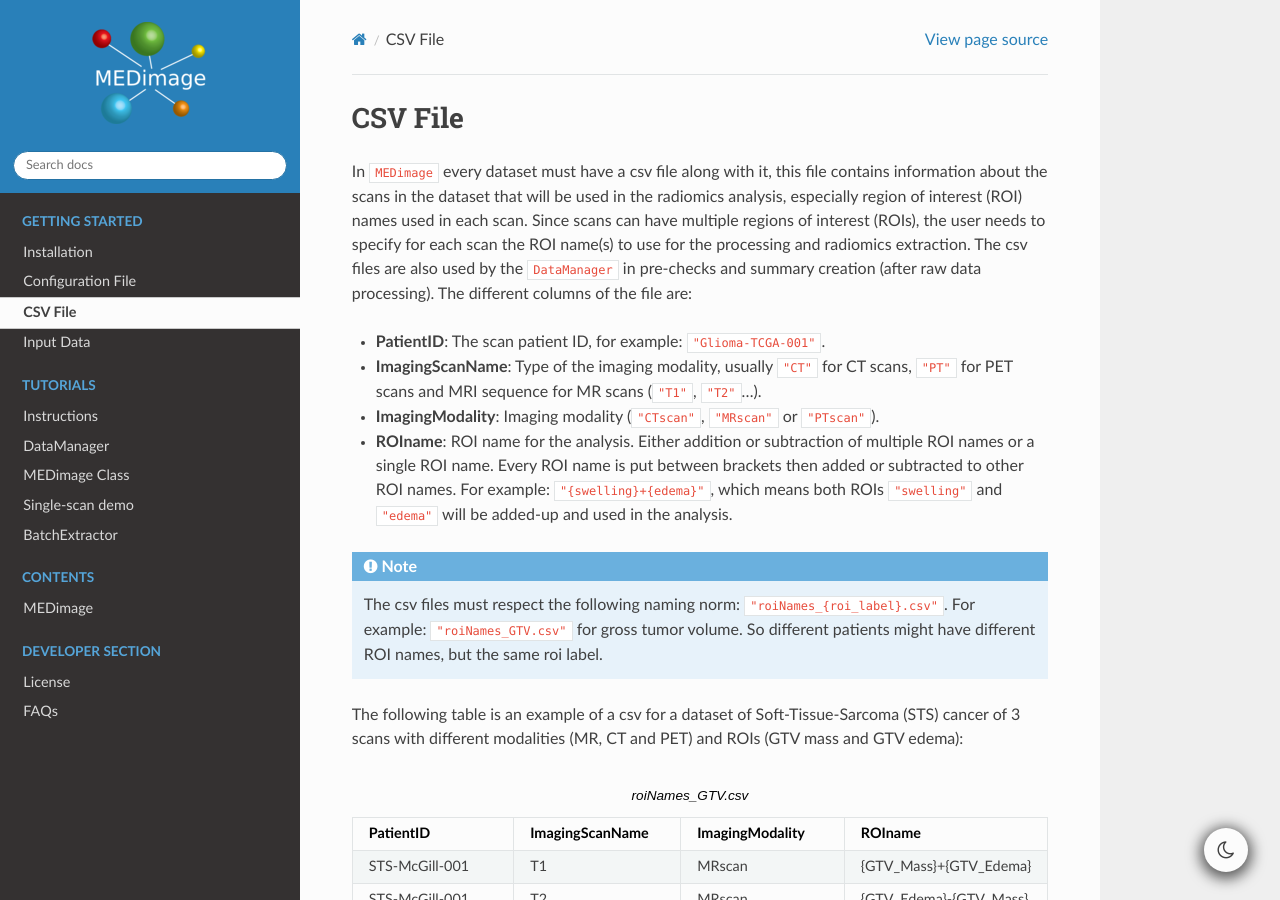
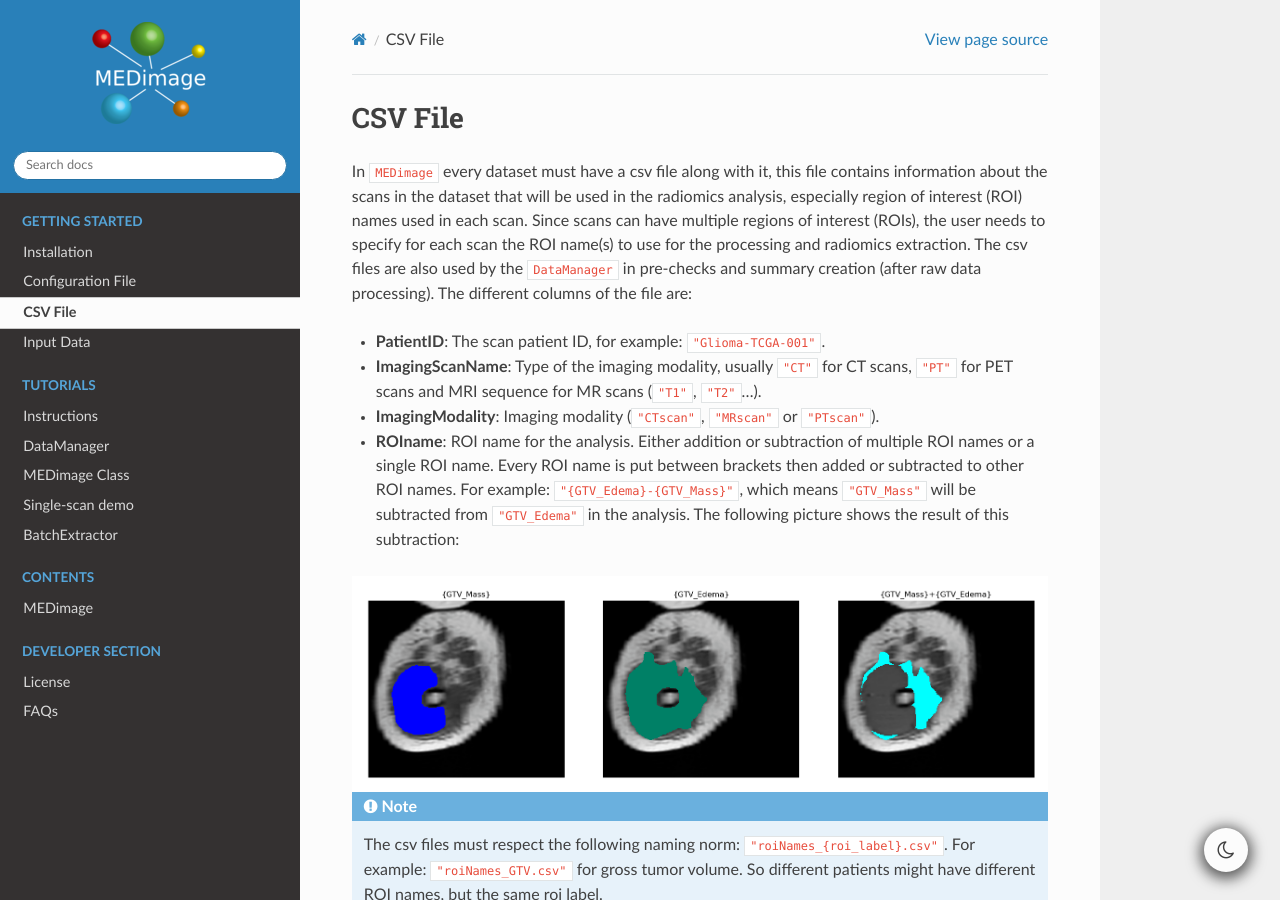
Before and after one commit to MahdiAll99/MEDimage, a Sphinx documentation site: the page built from docs/csv_file.rst, in a window 1280 px wide and 900 px high. Built offline with Sphinx 7.4.7 and the Read the Docs theme 2.0.0, drawn with Linux system fonts in a browser that asks for light colours.

Commit message:
Added image example for ROI name

```diff
--- a/docs/csv_file.rst
+++ b/docs/csv_file.rst
@@ -12,8 +12,12 @@ summary creation (after raw data processing). The different columns of the file
   (``"T1"``, ``"T2"``...).
 - **ImagingModality**: Imaging modality (``"CTscan"``, ``"MRscan"`` or ``"PTscan"``).
 - **ROIname**: ROI name for the analysis. Either addition or subtraction of multiple ROI names or a single ROI name. Every ROI name is put
-  between brackets then added or subtracted to other ROI names. For example: ``"{swelling}+{edema}"``, which means both ROIs ``"swelling"`` and
-  ``"edema"`` will be added-up and used in the analysis.
+  between brackets then added or subtracted to other ROI names. For example: ``"{GTV_Edema}-{GTV_Mass}"``, which means ``"GTV_Mass"`` will be subtracted
+  from ``"GTV_Edema"`` in the analysis. The following picture shows the result of this subtraction:
+
+.. image:: /figures/RoiNamesExample.png
+    :width: 800
+    :align: center
 
 .. note::
     The csv files must respect the following naming norm:
```
Also changed, not shown: docs/figures/RoiNamesExample.png (added).
